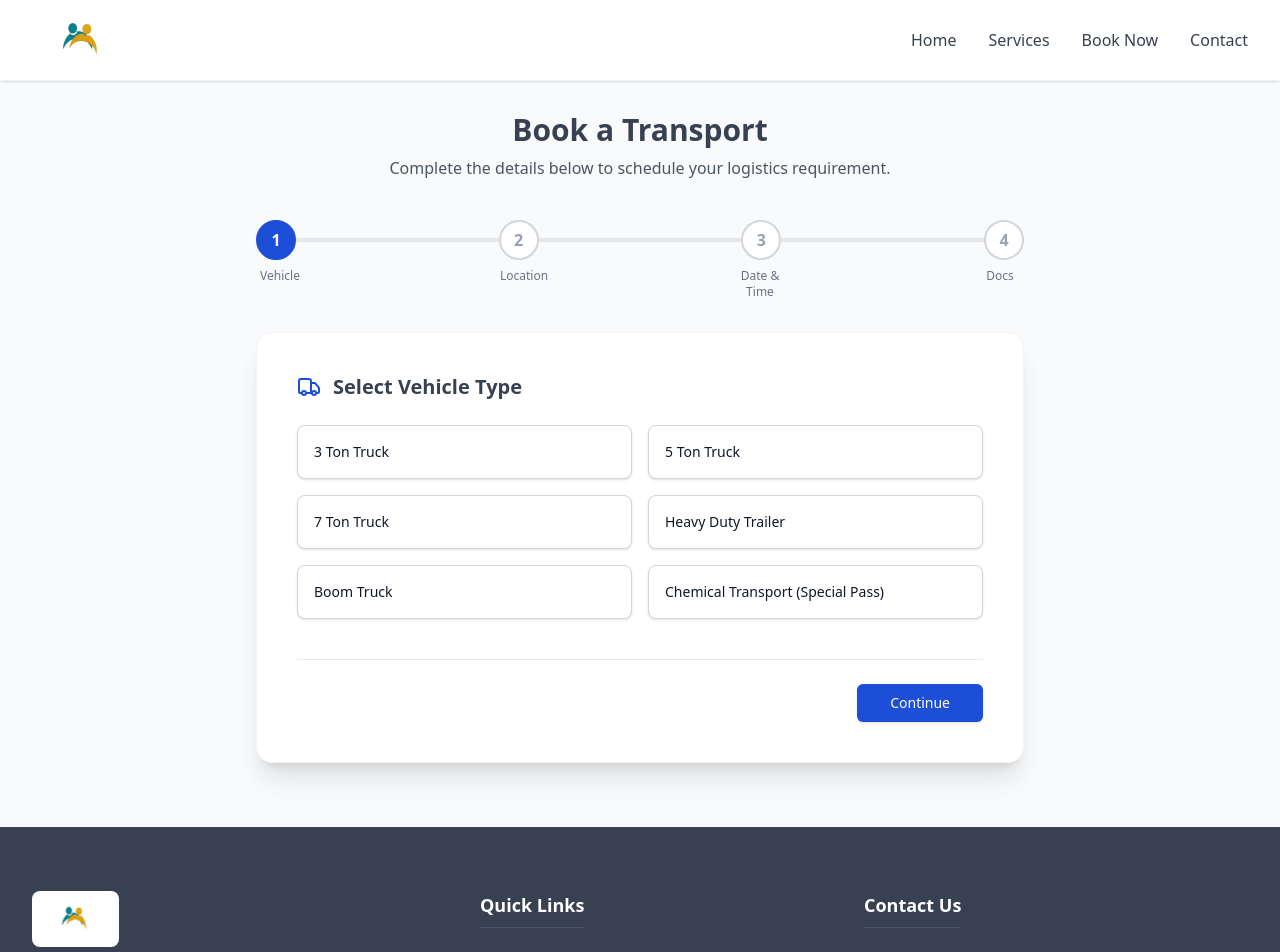
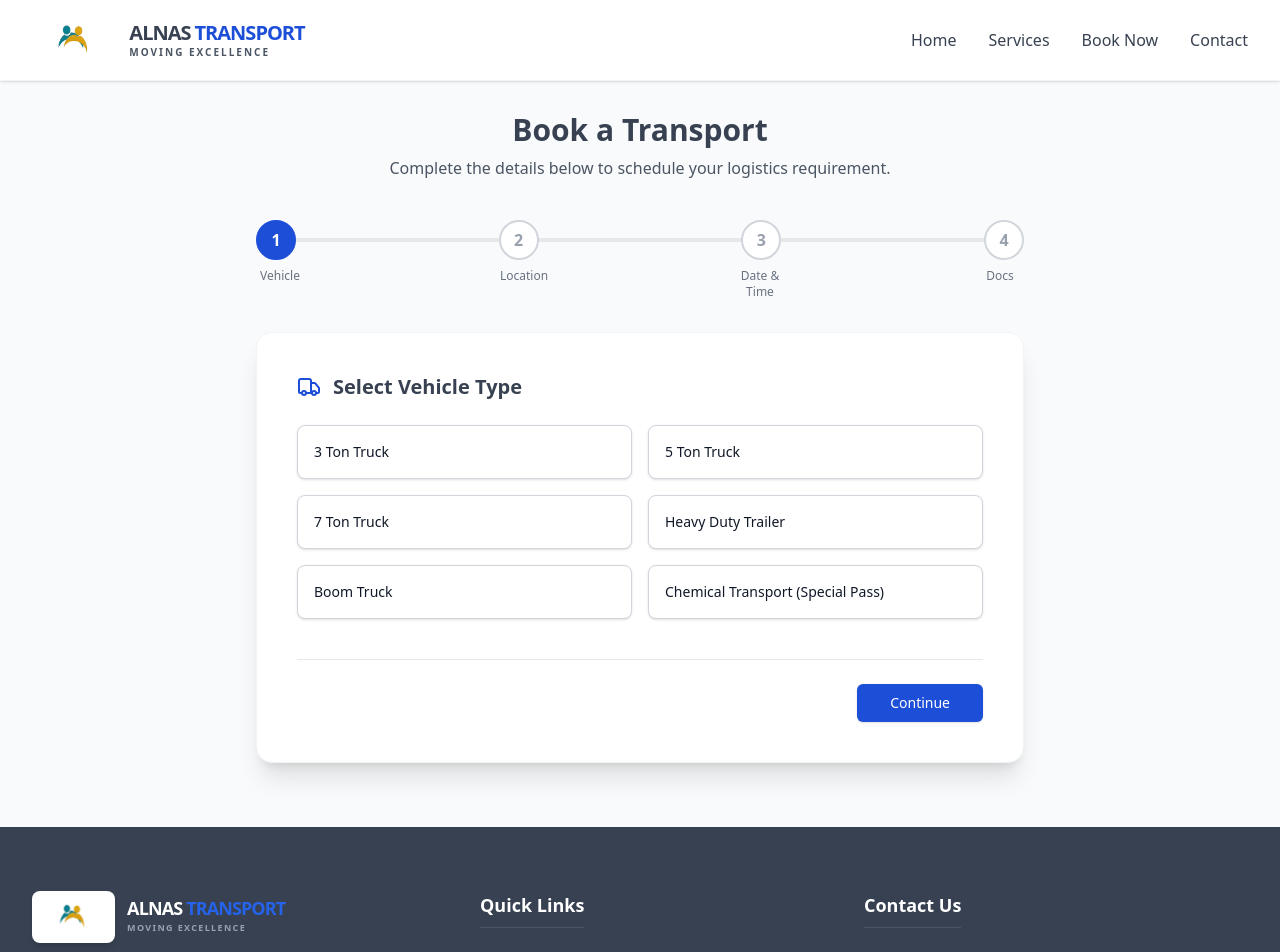
Before and after one commit to Shamilvv/booking-system, a Next.js app in the folder frontend/: page /booking in a window 1280 px wide. Shown: the top 952 px of the page. Built offline with nearby package versions, Linux system fonts and the light colour scheme.

Commit message:
Update brand logo with styled text in Navbar and Footer

```diff
--- a/frontend/src/components/Footer.tsx
+++ b/frontend/src/components/Footer.tsx
@@ -9,9 +9,20 @@ export default function Footer() {
                 <div className="grid grid-cols-1 md:grid-cols-3 gap-12 lg:gap-8">
                     {/* Brand & Description */}
                     <div className="col-span-1">
-                        <div className="bg-white inline-block p-2 rounded-lg mb-6">
-                            <Image src="/logo.png" alt="ALNAS Logo" width={150} height={50} className="h-10 w-auto" />
-                        </div>
+                        <Link href="/" className="flex items-center space-x-3 mb-6 group">
+                            <div className="bg-white p-1.5 rounded-lg shadow-md transition-transform group-hover:scale-105">
+                                <Image src="/logo.png" alt="ALNAS Logo" width={40} height={40} className="h-10 w-auto" />
+                            </div>
+                            <div className="flex flex-col">
+                                <span className="text-lg font-black tracking-tighter leading-none">
+                                    <span className="text-white">ALNAS</span>
+                                    <span className="text-royal-light ml-1">TRANSPORT</span>
+                                </span>
+                                <span className="text-[9px] font-bold text-gray-400 tracking-[0.15em] uppercase mt-1">
+                                    Moving Excellence
+                                </span>
+                            </div>
+                        </Link>
                         <p className="text-gray-300 text-sm leading-relaxed mb-6">
                             ALNAS TRANSPORTATION has been providing top-tier logistics and specialized chemical transportation services in Qatar for over 15 years.
                         </p>
--- a/frontend/src/components/Navbar.tsx
+++ b/frontend/src/components/Navbar.tsx
@@ -6,16 +6,25 @@ export default function Navbar() {
         <nav className="fixed top-0 w-full bg-white shadow-sm z-50 border-b border-gray-100">
             <div className="max-w-7xl mx-auto px-4 sm:px-6 lg:px-8">
                 <div className="flex justify-between h-20 items-center">
-                    <div className="flex-shrink-0 flex items-center">
-                        <Link href="/">
+                    <div className="flex-shrink-0">
+                        <Link href="/" className="flex items-center space-x-3 group">
                             <Image
                                 src="/logo.png"
-                                alt="ALNAS TRANSPORTATION Logo"
-                                width={180}
-                                height={60}
-                                className="h-14 w-auto object-contain"
+                                alt="ALNAS Logo"
+                                width={50}
+                                height={50}
+                                className="h-12 w-auto object-contain transition-transform group-hover:scale-110"
                                 priority
                             />
+                            <div className="flex flex-col">
+                                <span className="text-xl font-black tracking-tighter leading-none">
+                                    <span className="text-steel">ALNAS</span>
+                                    <span className="text-royal ml-1">TRANSPORT</span>
+                                </span>
+                                <span className="text-[10px] font-bold text-steel-light tracking-[0.2em] uppercase leading-none mt-1">
+                                    Moving Excellence
+                                </span>
+                            </div>
                         </Link>
                     </div>
                     <div className="hidden md:flex space-x-8 items-center">
```
